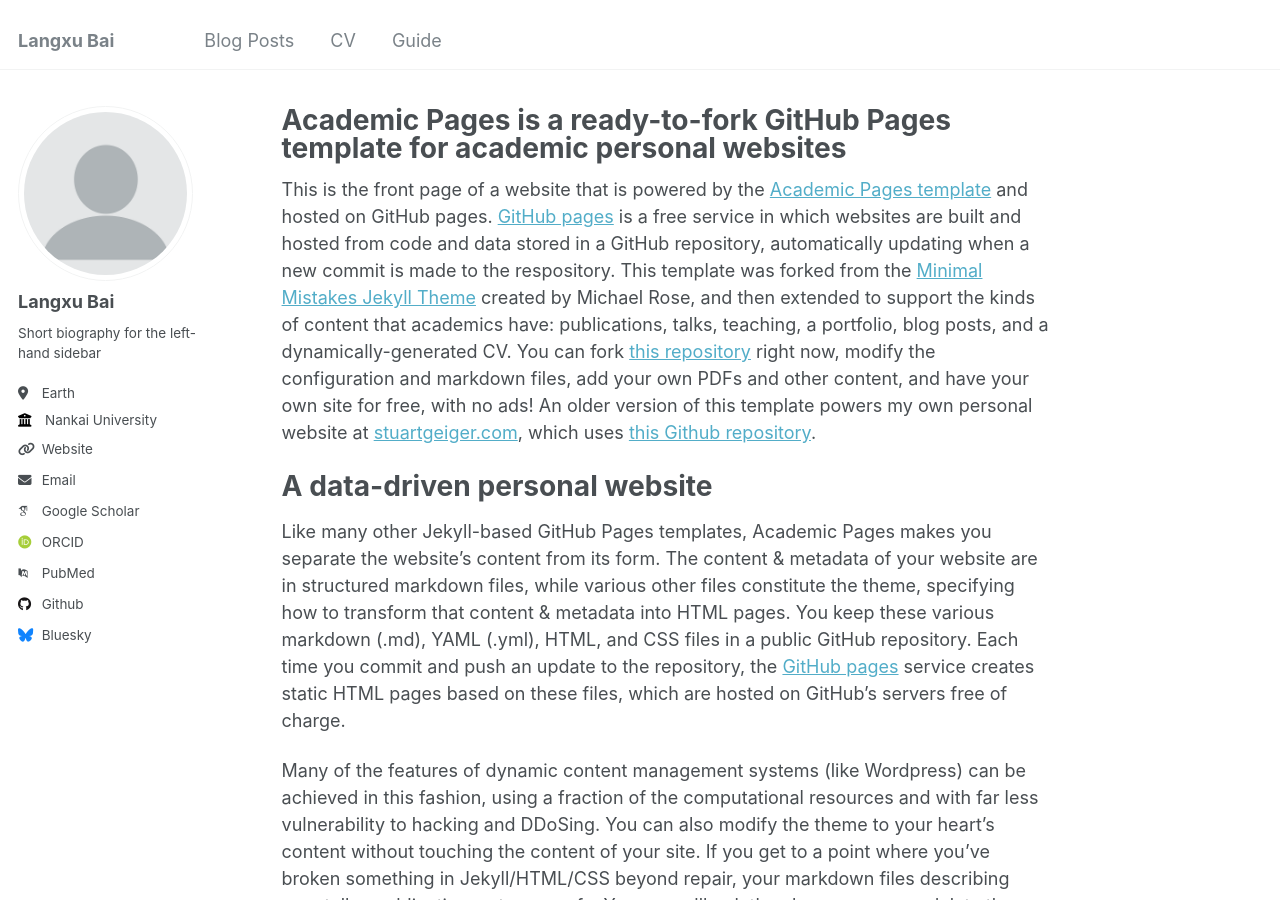
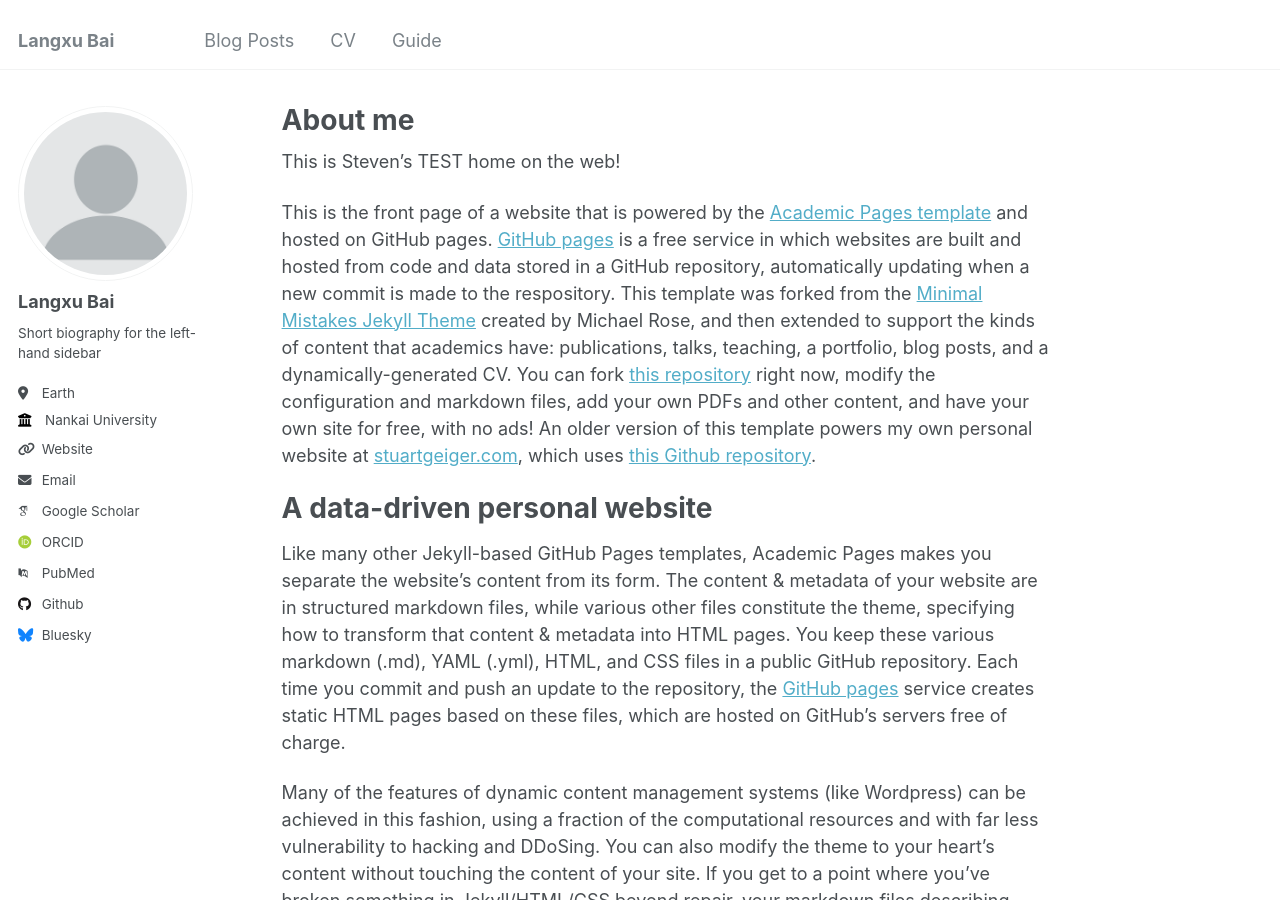
Before and after one commit to langxubai/langxubai.github.io, a Jekyll site: the page built from _pages/about.md, in a window 1280 px wide and 900 px high. Built offline with Jekyll 4.4.1, drawn with Linux system fonts in a browser that asks for light colours; some web fonts are replaced.

Commit message:
Update about.md

```diff
--- a/_pages/about.md
+++ b/_pages/about.md
@@ -1,11 +1,12 @@
 ---
 permalink: /
-title: "Academic Pages is a ready-to-fork GitHub Pages template for academic personal websites"
+title: "About me"
 author_profile: true
 redirect_from:
   - /about/
   - /about.html
 ---
+This is Steven's TEST home on the web!
 
 This is the front page of a website that is powered by the [Academic Pages template](https://github.com/academicpages/academicpages.github.io) and hosted on GitHub pages. [GitHub pages](https://pages.github.com) is a free service in which websites are built and hosted from code and data stored in a GitHub repository, automatically updating when a new commit is made to the respository. This template was forked from the [Minimal Mistakes Jekyll Theme](https://mmistakes.github.io/minimal-mistakes/) created by Michael Rose, and then extended to support the kinds of content that academics have: publications, talks, teaching, a portfolio, blog posts, and a dynamically-generated CV. You can fork [this repository](https://github.com/academicpages/academicpages.github.io) right now, modify the configuration and markdown files, add your own PDFs and other content, and have your own site for free, with no ads! An older version of this template powers my own personal website at [stuartgeiger.com](http://stuartgeiger.com), which uses [this Github repository](https://github.com/staeiou/staeiou.github.io).
 
```
